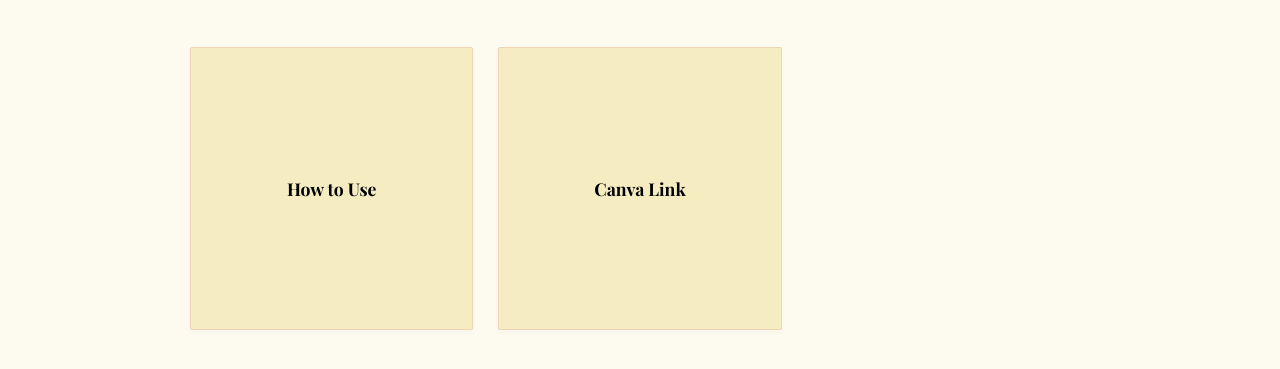
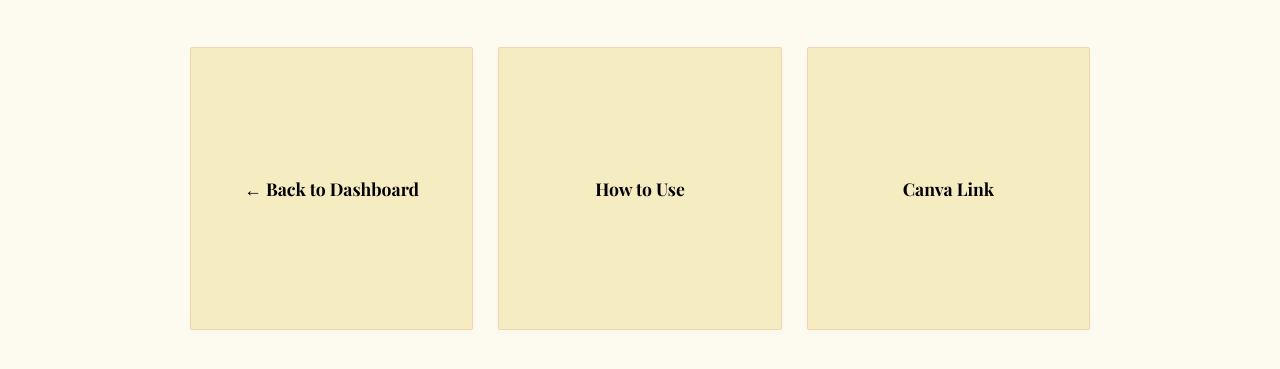
Before and after one commit to marketing-RedBeryl/marketing-dashboard, a plain HTML site: page canva_page.html in a window 1280 px wide. Shown: the part 137-506 px from the top of the page. Drawn offline with nearby package versions, Linux system fonts and the light colour scheme; a web font is replaced by a local one.

Commit message:
added-back-button

```diff
--- a/canva_page.html
+++ b/canva_page.html
@@ -104,6 +104,7 @@
     <h1>RedBeryl Marketing Dashboard</h1>
 
     <div class="dashboard-grid">
+        <a href="index.html" class="dash-button">← Back to Dashboard</a>
         <a href="https://drive.google.com/drive/folders/1_aS3jHxtH9eE8WJXeQ3Zh-moPsjnChg_" class="dash-button">How to Use</a>
         <a href="https://www.canva.com/design/DAHEw8rqfLc/wRh52q7vupvaLboMkU1CRQ/edit?utm_content=DAHEw8rqfLc&utm_campaign=designshare&utm_medium=link2&utm_source=sharebutton" class="dash-button">Canva Link</a>
     </div>
```
